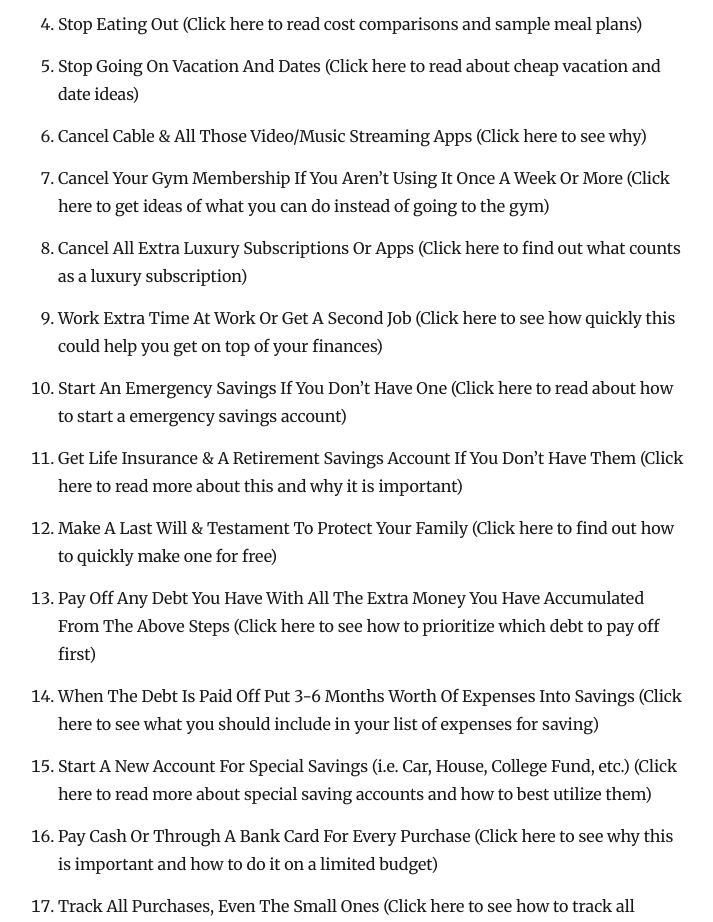
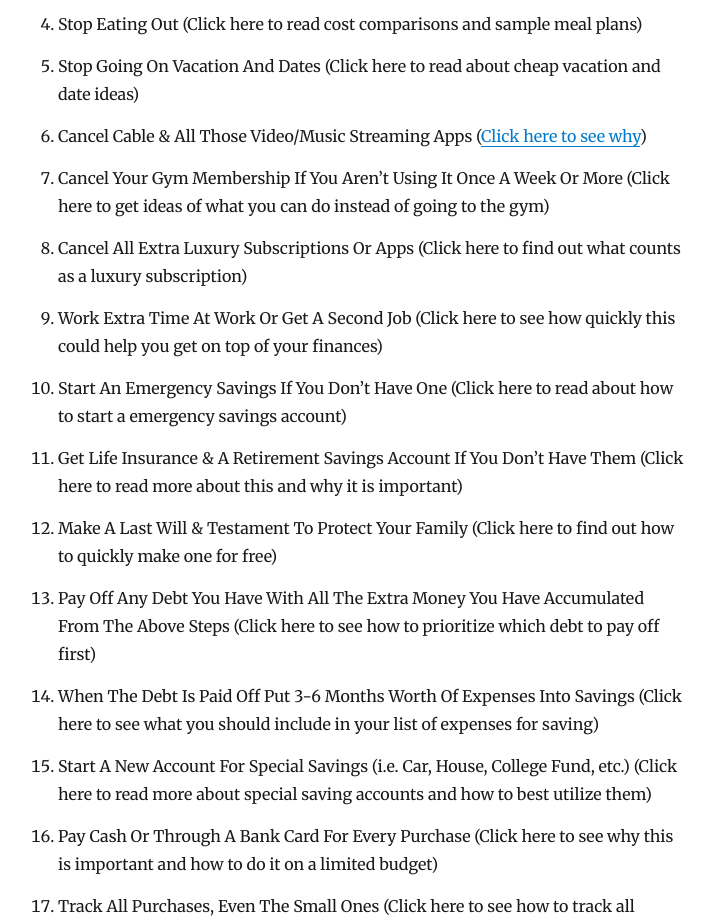
Before and after one commit to JoeCasa1/broke-budget-site, a Gatsby site: page /articles/how-to-be-at-peace-with-your-finances/ in a window 1280 px wide. Shown: the part 1380-2302 px from the top of the page, without its empty margins (267-980 px from the left). Built offline with nearby package versions, Linux system fonts and the light colour scheme; Gatsby itself is replaced by a stand-in of ours; some packages are replaced by stand-ins of ours.

Commit message:
Update Articles “how-to-be-at-peace-with-your-finances”

```diff
--- a/content/articles/how-to-be-at-peace-with-your-finances.md
+++ b/content/articles/how-to-be-at-peace-with-your-finances.md
@@ -15,7 +15,7 @@ However, there is an upfront cost that will give you this peace. The cost is tim
 3. Stash Away Your Credit Cards In A Safe ([Click here to read why](https://broke-budget.netlify.app/articles/credit-cards-belong-in-a-safe-not-in-your-wallet/))
 4. Stop Eating Out (Click here to read cost comparisons and sample meal plans)
 5. Stop Going On Vacation And Dates (Click here to read about cheap vacation and date ideas)
-6. Cancel Cable & All Those Video/Music Streaming Apps (Click here to see why)
+6. Cancel Cable & All Those Video/Music Streaming Apps ([Click here to see why](https://broke-budget.netlify.app/articles/cancel-all-those-video-streaming-apps-subscriptions/))
 7. Cancel Your Gym Membership If You Aren’t Using It Once A Week Or More (Click here to get ideas of what you can do instead of going to the gym)
 8. Cancel All Extra Luxury Subscriptions Or Apps (Click here to find out what counts as a luxury subscription)
 9. Work Extra Time At Work Or Get A Second Job (Click here to see how quickly this could help you get on top of your finances)
```
